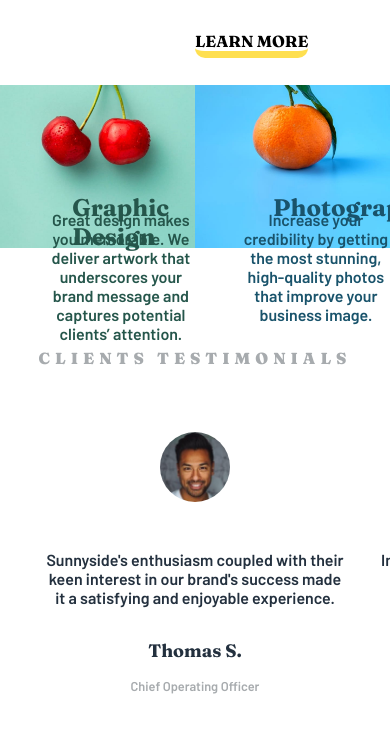
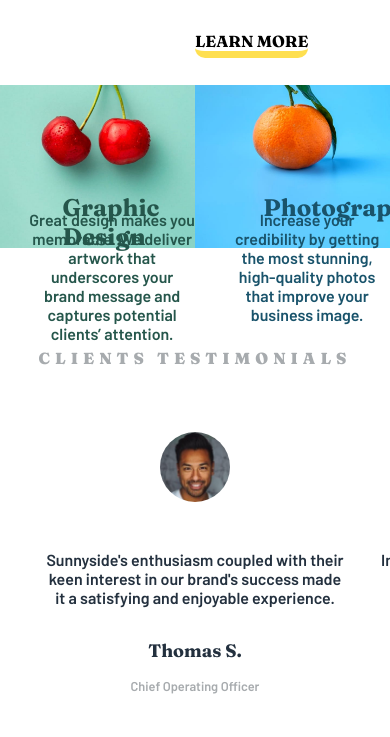
Before and after one commit to thiagofkoenigkan/Sunnyside-Agency, a plain HTML site: page index.html in a window 390 px wide. Shown: the part 1726-2463 px from the top of the page. Drawn offline with Linux system fonts and the light colour scheme.

Commit message:
Add files via upload
Responsive:
> 1024px
1024px

```diff
--- a/index.html
+++ b/index.html
@@ -37,11 +37,18 @@
         <p><a href="#" class="button-learn">LEARN MORE</a></p>
         </div>
       </div>
-      <img class="picture-main" src="assets/images/desktop/1-image-transform.jpg" alt="picture">
+
+
+
+        <img class="picture-main" src="assets/images/desktop/1-image-transform.jpg">
+
     </section>
 
     <section id="stand" class="sections">
-      <img class="picture-main" src="assets/images/desktop/2-image-stand-out.jpg" alt="picture">
+
+
+        <img class="picture-main" src="assets/images/desktop/2-image-stand-out.jpg">
+
 
       <div class="box">
         <div class="stand-text">
--- a/main.css
+++ b/main.css
@@ -297,3 +297,52 @@ p.box-text2{
     transform: translateY(0);
   }
 }
+
+@media (max-width: 1025px){
+  .box-graphic{
+    position: relative;
+  }
+
+  .picture-main2{
+    width: 100%;
+    height: auto;
+  }
+
+  .box-text{
+    position: absolute;
+    top: 65%;
+    left: 32%;
+    color: hsl(167, 40%, 24%);
+    font-family: 'Fraunces', sans-serif;
+  }
+
+  p.box-text{
+    max-width: 360px;
+    text-align: center;
+    font-family: 'Barlow';
+    color: hsl(167, 40%, 24%);
+    position: absolute;
+    top: 75%;
+    left: 15%;
+  }
+
+
+
+  .box-text2{
+    position: absolute;
+    top: 65%;
+    left: 35%;
+    color: var(--Dblue);
+    font-family: 'Fraunces', sans-serif;
+  }
+
+  p.box-text2{
+    max-width: 360px;
+    text-align: center;
+    font-family: 'Barlow';
+    color: var(--Dblue);
+    position: absolute;
+    top: 75%;
+    left: 15%;
+  }
+}
```
